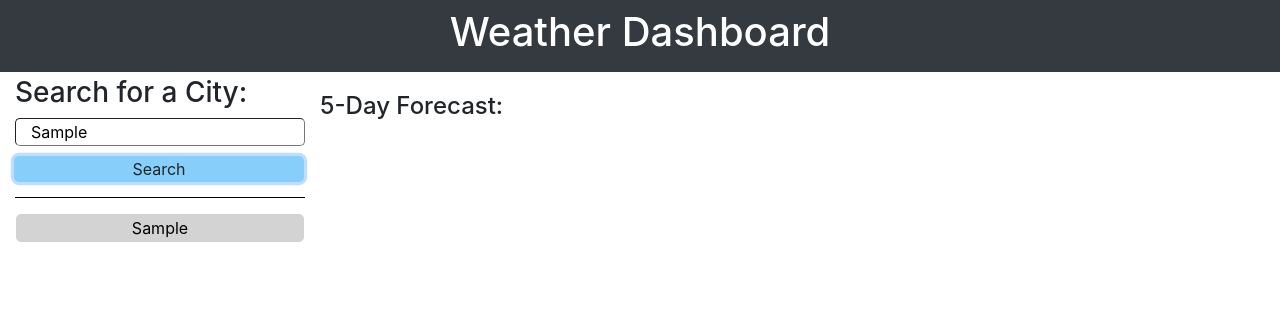
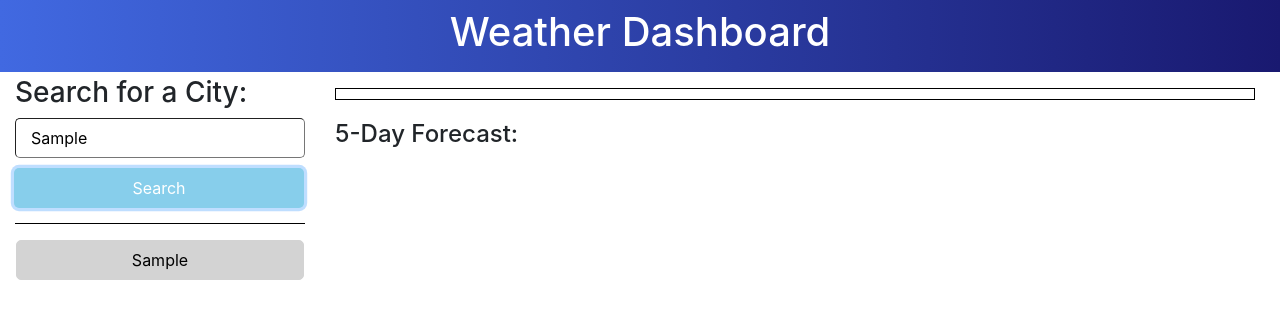
Before and after one commit to Leanne-Annable/WeatherDashboard, a plain HTML site: page index.html in a window 1280 px wide. Both pictures are taken after typing "Sample" into the empty fields and a click on the button "Search". Drawn offline with nearby package versions, Linux system fonts and the light colour scheme; no server answers.

Commit message:
added style changes so the app looks like the mock up

```diff
--- a/assets/css/style.css
+++ b/assets/css/style.css
@@ -2,6 +2,7 @@ button {
     background-color: lightgrey;
     border: 1px solid lightgrey;
     border-radius: 10px;
+    height: 40px;
 }
 
 #city-list{
@@ -15,9 +16,8 @@ button {
     margin-bottom: 10px;
 }
 
-
 #search-button{
-    background: lightskyblue;
+    background:  skyblue;
     border-radius: 5px;
     margin-top: 5px;
     padding: 0;
@@ -39,6 +39,7 @@ button {
     border-width: 1px;
     border-radius: 5px;
     margin-bottom: 5px;
+    height: 40px;
 }
 
 #five-forecast{
@@ -46,5 +47,22 @@ button {
 }
 
 .forecast{
-    padding: 0 !important;
+    background-color: rgb(42, 75, 117);
+    margin-right: 10px;
+    color: white;
+    padding: 5px !important;
 }
+
+.weather-header{
+    background-image: linear-gradient(to right, royalblue, midnightblue );
+}
+
+.withBorder{
+    border: 1px solid black;
+    padding: 5px;
+    margin-right: 10px;
+}
+
+#forecast-heading{
+    margin-left: 15px;
+}
--- a/assets/js/script.js
+++ b/assets/js/script.js
@@ -5,21 +5,18 @@
 //          The date
 //          An icon representation of weather conditions
 //          The temperature
+//          The wind speed
 //          The humidity
-//          The wind speed
 //     When a user view future weather conditions for that city they are presented with a 5-day forecast that displays:
 //          The date
 //          An icon representation of weather conditions
 //          The temperature
 //          The wind speed
 //          The humidity
-//     When a user click on a city in the search history they are again presented with current and future conditions for that city
-
-// https://openweathermap.org/forecast5#JSON - example
-// how to get the icon - https://openweathermap.org/weather-conditions
+//     When a user clicks on a city in the search history they are again presented with current and future conditions for that city
 
 
-// **created variables**
+//                                                              ** created variables **
 var locationsArray = []; // Need to create an empty list to be able to store the list of cities searched
 var apiKey = "48028b3db5f1aefd0fc887212580e039"; // my API key
 var cityInput = ""; // a variable to store the city
@@ -29,26 +26,15 @@ var dailyCards = $("#five-forecast"); // selects anything held within the 5-day
 // calls the function to show previous searches as buttons
 renderSearchHistory()
 
-/* need to create an 'on click' event on the search button to:
-    -   store the location searched into a list to display on screen
-        -   The list should be made of buttons or at least be clickable - *DONE*
-        -   The list should prepend so that the latest search is at the top of the list - *DONE*
-        -   The list should also be re-clickable to retrieve past data again
-    -   retrieve the information from the website about that location via ajax
-        -   This should be called using the lat and lon - explore the weather api app to find link possibilities
-    -   store that info into local storage so it will be used again in future - *DONE*
-        -   This is what will be called again by clicking the list buttons/name
-    -   present the retrieved information on screen in the form of current weather and also a five day forecast.
-        -   Need to have the current data filling the top section and include location, date, font-awesome icon and stats
-            -   Need to link current date via moment
-        -   The 5 day forecast needs to be five individual boxes with background color, date, icon and stats
-*/
 
+//                                                                  ** functions **
 // function for getting weather data
 function getWeather() {
     // empty any current values for todays weather and the forecast
-    mainCard.empty()
-    dailyCards.empty()
+    mainCard.empty();
+    // add a class to the div so i can add a border when the function is run
+    mainCard.addClass("withBorder");
+    dailyCards.empty();
     // do an ajax call to the website
     $.ajax({
         url: "https://api.openweathermap.org/data/2.5/weather?q=" + capCity + "&appid=" + apiKey + "&units=metric",
@@ -61,7 +47,7 @@ function getWeather() {
         // get the linked icon and stats
         var iconURL = $("<img>").attr("src", "http://openweathermap.org/img/w/" + response.weather[0].icon + ".png");
         var temp = $("<p>").text("Temp: " + response.main.temp + "°C");
-        var windSpeed = $("<p>").text("Wind: " + response.wind.speed + " mtr/sec");
+        var windSpeed = $("<p>").text("Wind: " + response.wind.speed + " m/sec");
         var humidity = $("<p>").text("Humidity: " + response.main.humidity + "%");
         // append the items to the top secion display
         mainCard.append(currentCity, iconURL, temp, windSpeed, humidity);
@@ -91,26 +77,14 @@ function getWeather() {
                 // get the temp
                 var forecastTemp = $("<p>").text("Temp: " + response.list[i].main.temp + "°C");
                 // get the wind speed
-                var forecastWind = $("<p>").text("Wind: " + response.list[i].wind.speed + " mtr/sec");
+                var forecastWind = $("<p>").text("Wind: " + response.list[i].wind.speed + " m/sec");
                 // get the humidity
                 var forecastHumidity = $("<p>").text("Humidity: " + response.list[i].main.humidity + "%");
                 newCard.append(headDate, forecastIcon, forecastTemp, forecastWind, forecastHumidity);
             }
-            // // print as a heading
-
-            // // get the linked icon and stats
-            // var iconURL = $("<img>").attr("src", "http://openweathermap.org/img/w/" + response.weather[0].icon + ".png");
-            // var temp = $("<p>").text("Temp: " + response.main.temp + "°C");
-            // var windSpeed = $("<p>").text("Wind: " + response.wind.speed + " mtr/sec");
-            // var humidity = $("<p>").text("Humidity: " + response.main.humidity + "%");
-            // // append the items to the top secion display
-            // newCard.append(forecastCity, iconURL, temp, windSpeed, humidity);
         }
     })
-
-    }
-
-
+}
 
 // function for rendering the search history from the local storage
 function renderSearchHistory() {
@@ -142,7 +116,7 @@ function renderButtons() {
     }
 }
 
-// **click-events**
+//                                                                  ** click-events **
 // search button
 $("#search-button").on("click", function (event) {
     event.preventDefault();
@@ -182,10 +156,3 @@ $(".city").on("click", function (event) {
     capCity = $(this).text();
     getWeather();
 })
-
-// ** Style changes/notes **
-// need to colour the header in an ombre of blue and have white text
-// search text box needs to fill aside width and have curved edges - *DONE*
-// search button to be blue with curved edges and also fill aside width - *DONE*
-// location list/buttons need to be light grey with curved edges and fill the aside width - *DONE*
-// 5-day forecast boxes need a background colour and to have a margin/padding round them
--- a/index.html
+++ b/index.html
@@ -38,7 +38,7 @@
                                 aria-labelledby="form-heading" aria-controls="today forecast" />
                             <div class="input-group-append col-md-12">
                                 <!-- search button -->
-                                <button type="submit" class="btn search-button col-md-12" id="search-button"
+                                <button type="submit" class="btn search-button text-white col-md-12" id="search-button"
                                     aria-label="submit search">
                                     Search
                                 </button>
@@ -53,7 +53,7 @@
                 <div class="list-group" id="history"></div>
             </aside>
 
-            <div class="col-md-9 pb-3">
+            <div class="col-md-9">
                 <!-- current weather section -->
                 <section id="today" class="mt-3" role="region" aria-live="polite"></section>
                 <!-- forecast weather section to hold the 5 day forecast -->
```
